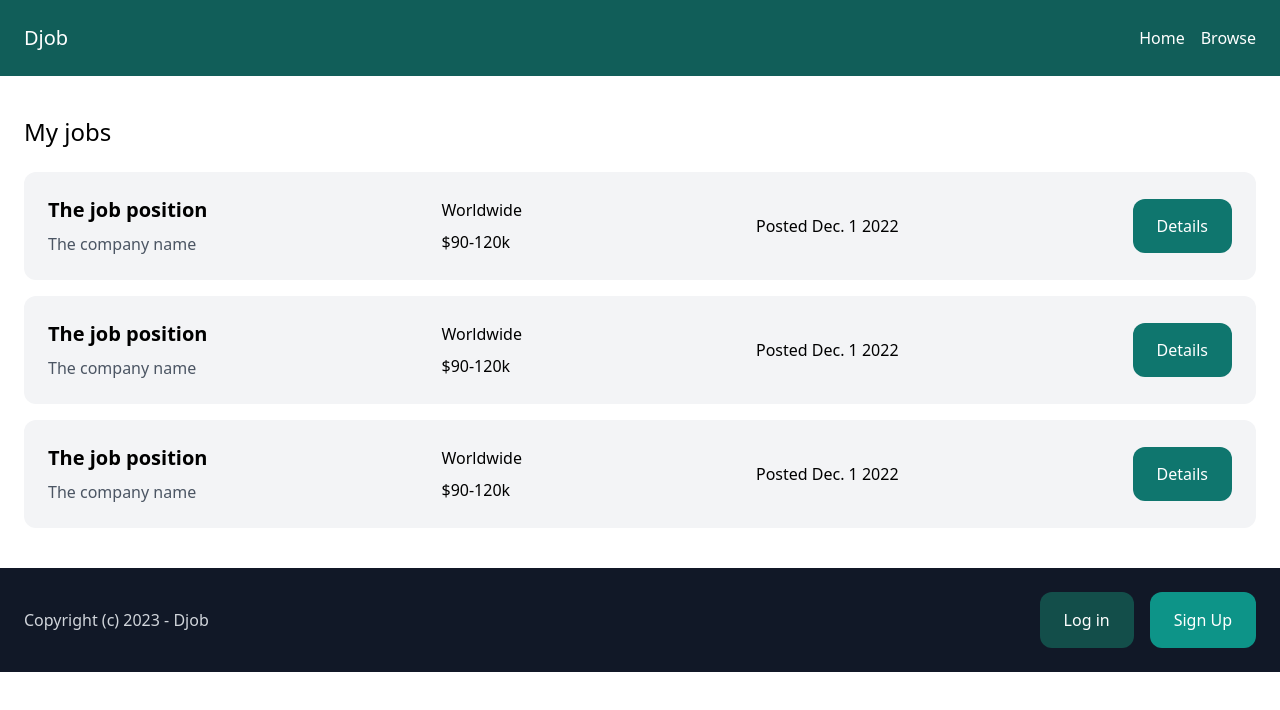
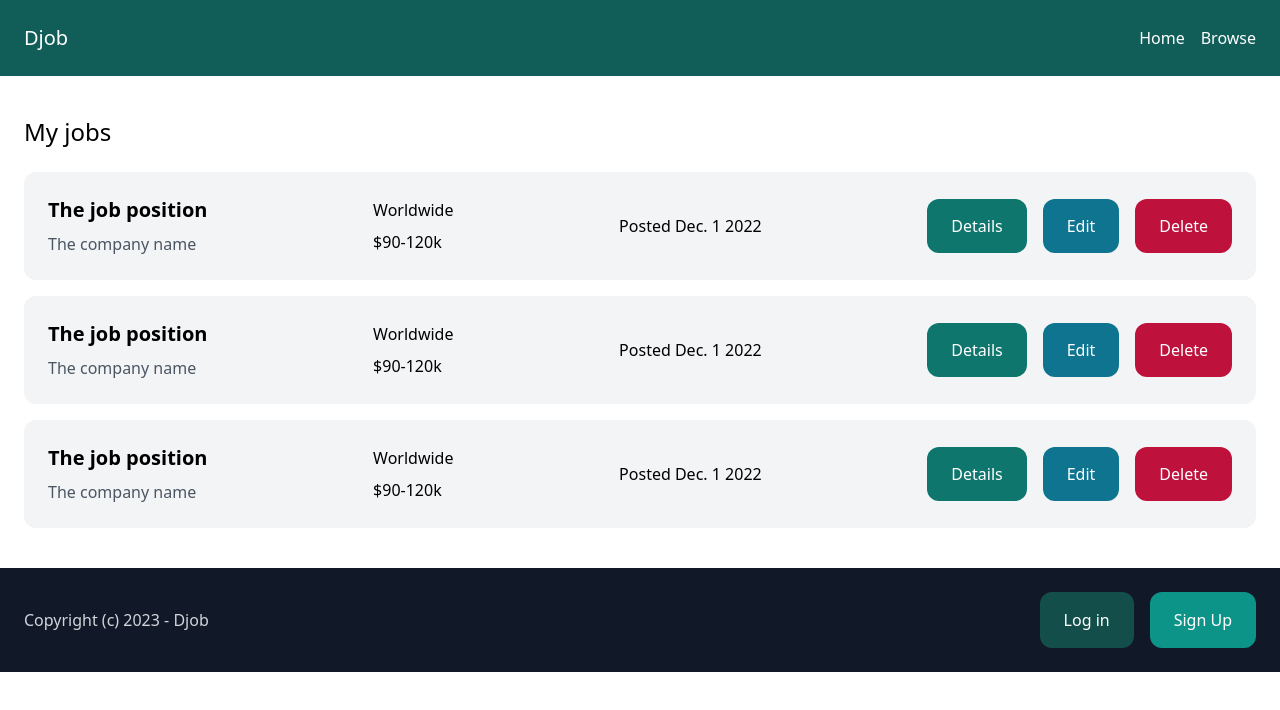
Before and after one commit to koavdev/djob, a Nuxt app: page /myjobs in a window 1280 px wide. Shown: the top 710 px of the page. Built offline with nearby package versions, Linux system fonts and the light colour scheme.

Commit message:
feat: add my job props

```diff
--- a/components/job.vue
+++ b/components/job.vue
@@ -1,3 +1,10 @@
+<script setup>
+const props = defineProps({
+    my: {
+        type: [Boolean]
+    }
+})
+</script>
 
 <template>
     <div class="p-6 flex items-center justify-between bg-gray-100 rounded-xl">
```
